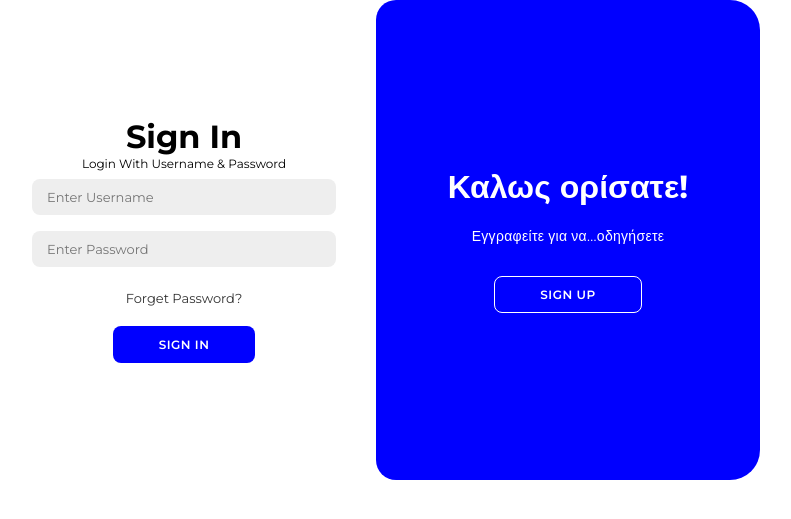
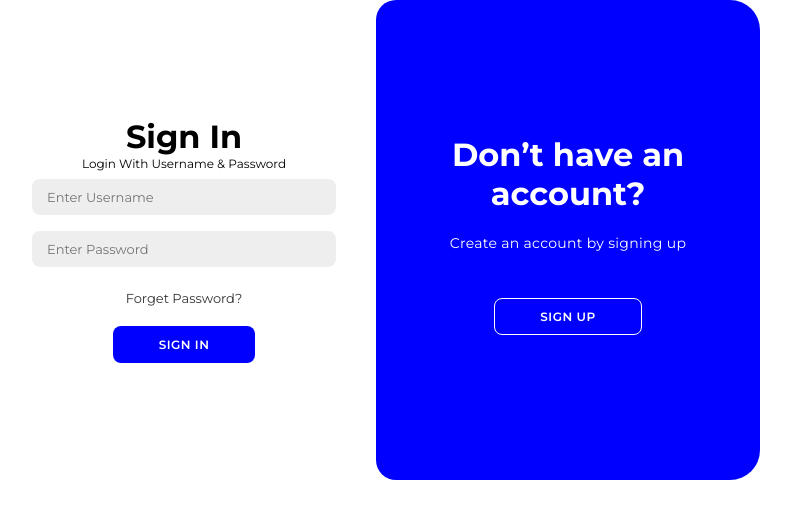
Before and after one commit to katerina-22/EPL342, a PHP site: page /login.html in a window 1280 px wide. Shown: the top 519 px of the page, without its empty margins (8-799 px from the left). Run offline with PHP 8.4, Linux system fonts and the light colour scheme.

Commit message:
login updates

```diff
--- a/login.html
+++ b/login.html
@@ -1,38 +1,16 @@
-<!-- Login page. According to the username the user will be navigated to their home page -->
-
 <!DOCTYPE html>
 <html lang="en">
-    <div class="login-page">
+<div class="login-page">
 <head>
     <meta charset="UTF-8">
     <meta name="viewport" content="width=device-width, initial-scale=1.0">
-
     <link rel="stylesheet" href="style.css">
-
-    <link href='https://unpkg.com/boxicons@2.1.4/css/boxicons.min.css' rel='stylesheet'>        <!--https://boxicons.com/ -->
-
-    <title>Login & Register Page </title>
+    <link href='https://unpkg.com/boxicons@2.1.4/css/boxicons.min.css' rel='stylesheet'>
+    <title>Login Page</title>
 </head>
-
 <body>
-
     <div class="container" id="container">
-         <!-- Sign Up Form -->
-        <div class="form-container sign-up">
-            <form method="POST" action="register.php">
-                <h1>Create Account</h1>
-                <span>Register with Username</span>
-                <input type="text" placeholder="Name">
-                <input type="username" placeholder="Enter Username">
-                <input type="password" placeholder="Enter Password">
-                <button>Sign Up</button>
-            </form>
-        </div><input type="text" name="username" placeholder="Enter Username" required>
-        <input type="password" name="password" placeholder="Enter Password" required>
-        <button type="submit">Sign Up</button>
-    </form>
-
- <!-- Sign In Form -->
+         <!-- Sign In Form -->
         <div class="form-container sign-in">
             <form method="POST" action="login.php">
                 <h1>Sign In</h1>
@@ -44,18 +22,16 @@
             </form>
         </div>
 
- <!-- Toggle Panels -->
+        <!-- Toggle Panels -->
         <div class="toggle-container">
             <div class="toggle">
-                <div class="toggle-panel toggle-left">
-                    <h1> 'Εχετε ήδη λογαριασμό; <br> Συνδεθείτε για να...οδηγήσετε</h1>
-                    <p>Sign in With ID & Passowrd</p>
-                    <button class="hidden" id="login">Sign In</button>
-                </div>
+                <!-- Right Panel -->
                 <div class="toggle-panel toggle-right">
-                    <h1>Καλως ορίσατε!</h1>
-                    <p>Εγγραφείτε για να...οδηγήσετε</p>
-                    <button class="hidden" id="register">Sign Up</button>
+                    <h1>Don’t have an account?</h1>
+                    <p>Create an account by signing up</p>
+                    <a href="SignUp.html">
+                        <button class="hidden" id="register">Sign Up</button>
+                    </a>
                 </div>
             </div>
         </div>
```
Also changed, not shown: login.php (+25 -30 lines).
